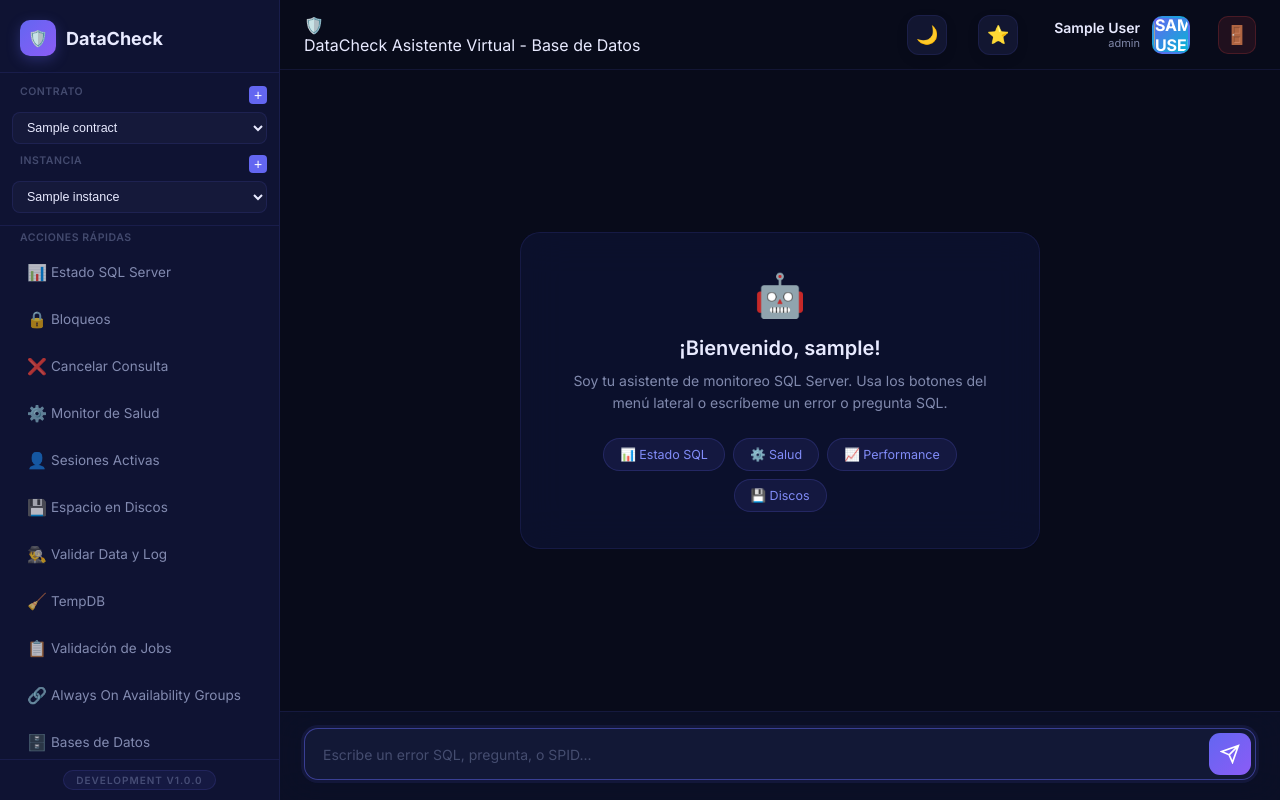
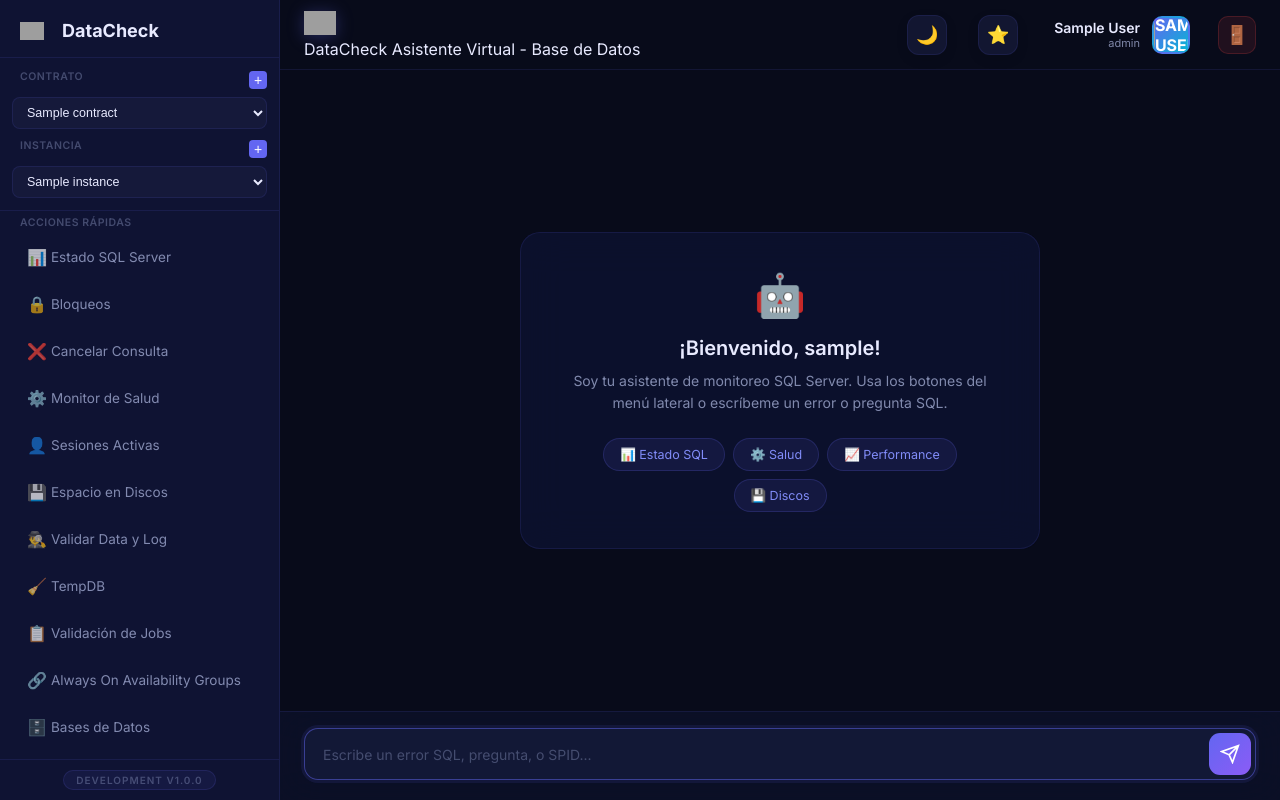
Before and after one commit to JhojanUsugaVargas/DataCheck-web, a Flask app: template frontend/templates/index.html in a window 1280 px wide. Run offline with Flask 3, Linux system fonts and the light colour scheme; the template is opened without the code that fills it: most values are stand-ins (such as "Sample title", 1, 10 or a date in 2020); parts of the project's set-up code (start-up, migrations or seed data) failed here and were passed over; grey boxes are pictures that could not be loaded.

Commit message:
style: remove white box from logo, add favicon and update sidebar/header icons

```diff
--- a/frontend/templates/index.html
+++ b/frontend/templates/index.html
@@ -5,6 +5,7 @@
     <meta charset="UTF-8">
     <meta name="viewport" content="width=device-width, initial-scale=1.0, maximum-scale=1.0, user-scalable=no">
     <title>DataCheck — Monitor SQL Server</title>
+    <link rel="icon" type="image/png" href="{{ APP_BASE_URL }}/img/IsotipoARUS.png">
     <link rel="preconnect" href="https://fonts.googleapis.com">
     <link
         href="https://fonts.googleapis.com/css2?family=Inter:wght@300;400;500;600;700&family=JetBrains+Mono:wght@400;500&display=swap"
@@ -46,7 +47,7 @@
     <aside class="sidebar" id="sidebar">
         <div class="sidebar-header">
             <div class="sidebar-logo">
-                <div class="logo-icon-sm">🛡️</div>
+                <img src="{{ APP_BASE_URL }}/img/IsotipoARUS.png" alt="" style="width: 24px; height: auto; margin-right: 8px;">
                 <span>DataCheck</span>
             </div>
             <button class="sidebar-close" id="sidebarClose" onclick="toggleSidebar()">✕</button>
@@ -192,7 +193,7 @@
         <header class="chat-header">
             <button class="menu-toggle" onclick="toggleSidebar()">☰</button>
             <div class="header-logo">
-                <div class="logo-icon">🛡️</div>
+                <img src="{{ APP_BASE_URL }}/img/IsotipoARUS.png" alt="" style="width: 32px; height: auto; margin-right: 12px; filter: drop-shadow(0 2px 8px rgba(99, 102, 241, 0.3));">
                 <div class="logo-text">
                     <span class="logo-main">DataCheck</span>
                     <span class="logo-sub">Asistente Virtual - Base de Datos</span>
--- a/frontend/templates/login.html
+++ b/frontend/templates/login.html
@@ -5,6 +5,7 @@
     <meta charset="UTF-8">
     <meta name="viewport" content="width=device-width, initial-scale=1.0">
     <title>DataCheck — Login</title>
+    <link rel="icon" type="image/png" href="{{ APP_BASE_URL }}/img/IsotipoARUS.png">
     <link rel="preconnect" href="https://fonts.googleapis.com">
     <link href="https://fonts.googleapis.com/css2?family=Inter:wght@300;400;500;600;700&display=swap" rel="stylesheet">
     <style>
@@ -316,7 +317,7 @@
     <div class="login-container">
         <div class="login-card">
             <div class="logo">
-                <img src="{{ APP_BASE_URL }}/img/IsotipoARUS.png" alt="ARUS Logo" style="width: 80px; height: auto; margin-bottom: 20px; filter: drop-shadow(0 8px 16px rgba(99, 102, 241, 0.4));">
+                <img src="{{ APP_BASE_URL }}/img/IsotipoARUS.png" alt="ARUS Logo" style="width: 80px; height: auto; margin-bottom: 20px; filter: drop-shadow(0 8px 16px rgba(99, 102, 241, 0.4)); background: transparent; border: none; display: inline-block;">
                 <h1>DataCheck</h1>
                 <p>Panel de Monitoreo SQL Server</p>
             </div>
```
